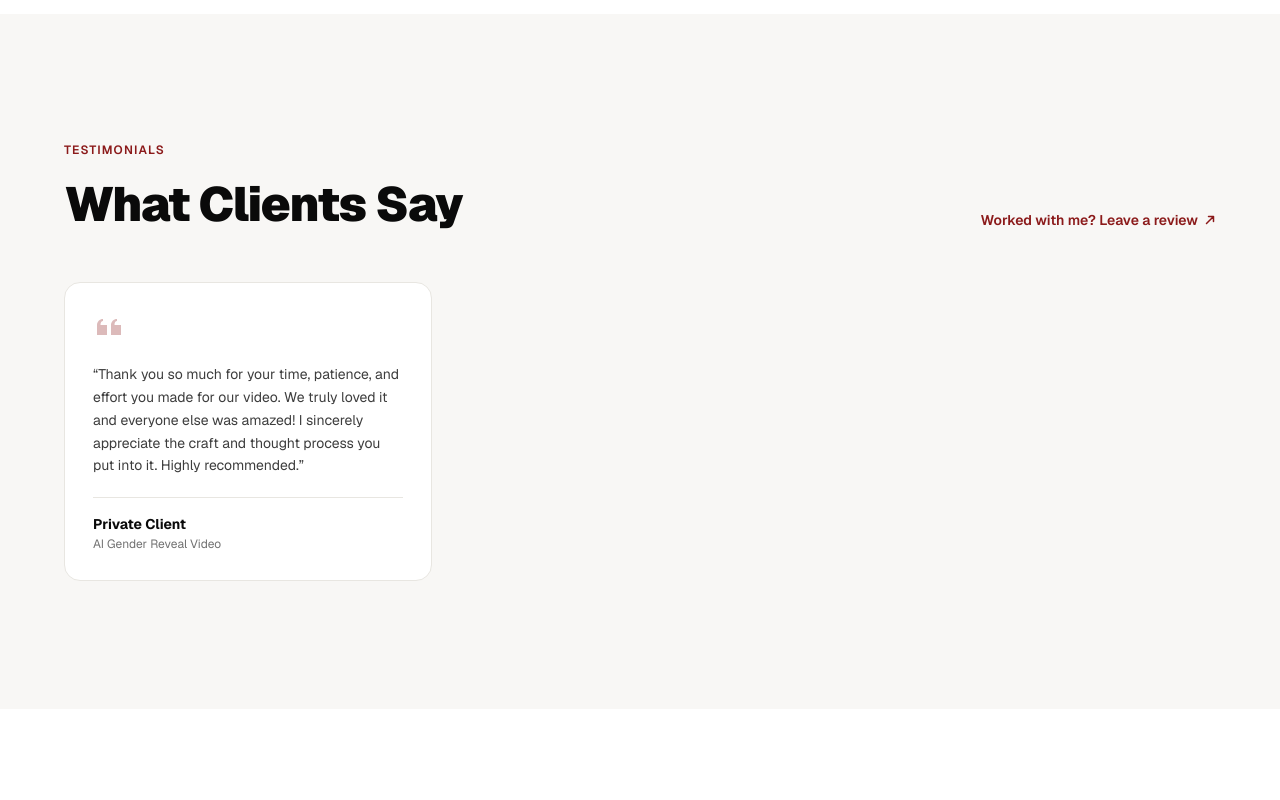
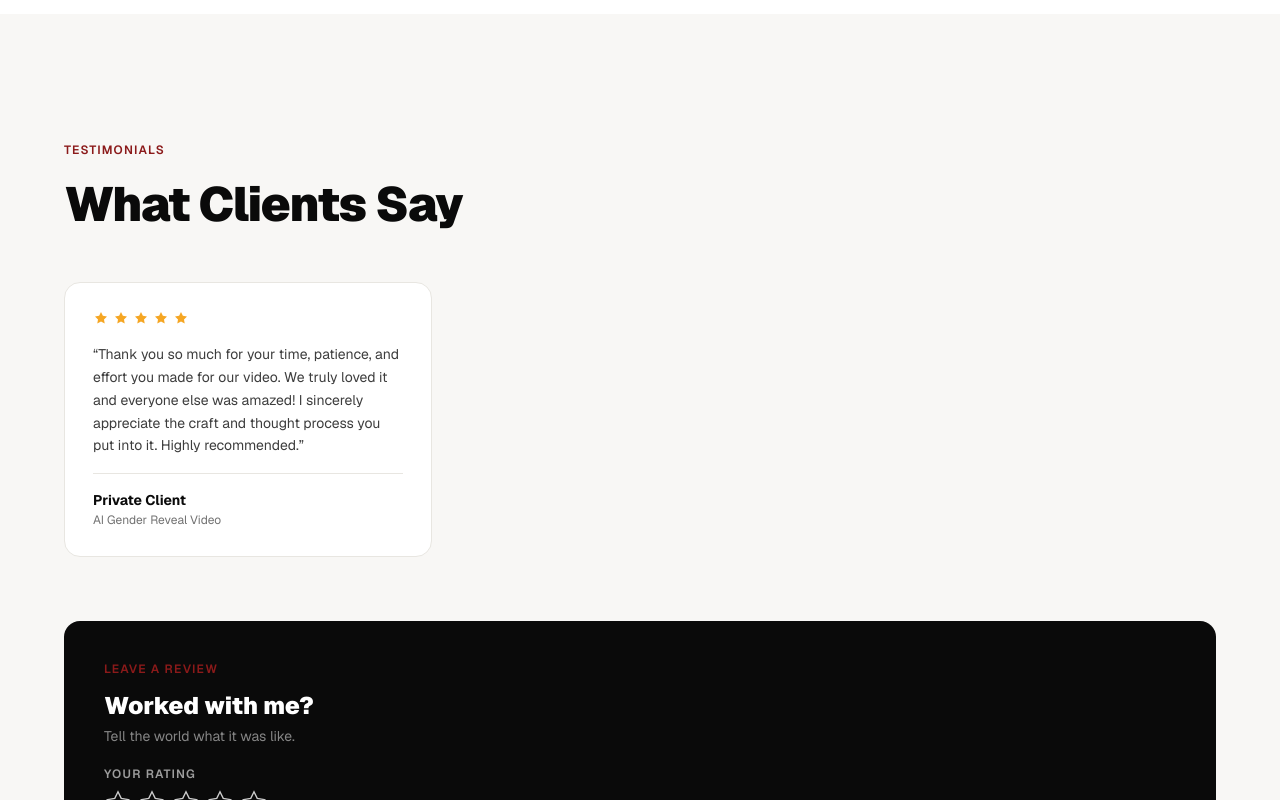
Before and after one commit to MrWest3/westiii-site, a Next.js app: page / in a window 1280 px wide. Shown: the part 11200-12000 px from the top of the page. Built offline with nearby package versions, Linux system fonts and the light colour scheme.

Commit message:
Add interactive review form with star rating, stores to Redis

```diff
--- /dev/null
+++ b/app/api/review/route.ts
@@ -0,0 +1,19 @@
+import { NextRequest, NextResponse } from "next/server";
+import { Redis } from "@upstash/redis";
+
+const redis = Redis.fromEnv();
+
+export async function POST(req: NextRequest) {
+  const { name, project, rating, review } = await req.json();
+
+  if (!name || !review || !rating) {
+    return NextResponse.json({ error: "Missing required fields" }, { status: 400 });
+  }
+
+  await redis.rpush(
+    "west-report-reviews",
+    JSON.stringify({ name, project, rating, review, submittedAt: new Date().toISOString() })
+  );
+
+  return NextResponse.json({ ok: true });
+}
--- a/app/components/Testimonials.tsx
+++ b/app/components/Testimonials.tsx
@@ -1,5 +1,7 @@
 "use client";
 
+import { useState } from "react";
+import { motion, AnimatePresence } from "framer-motion";
 import AnimateIn from "./AnimateIn";
 
 const testimonials = [
@@ -8,27 +10,199 @@ const testimonials = [
       "Thank you so much for your time, patience, and effort you made for our video. We truly loved it and everyone else was amazed! I sincerely appreciate the craft and thought process you put into it. Highly recommended.",
     name: "Private Client",
     project: "AI Gender Reveal Video",
+    rating: 5,
   },
 ];
 
-function QuoteIcon() {
+function Stars({ count = 5 }: { count?: number }) {
   return (
-    <svg width="32" height="32" viewBox="0 0 32 32" fill="none">
-      <path
-        d="M10 8C6.686 8 4 10.686 4 14v10h10V14H7.5C7.5 11.515 8.515 10 10 10V8zm14 0c-3.314 0-6 2.686-6 6v10h10V14h-6.5C21.5 11.515 22.515 10 24 10V8z"
-        fill="var(--crimson)"
-        opacity="0.3"
+    <div className="flex gap-1">
+      {Array.from({ length: count }).map((_, i) => (
+        <svg key={i} width="16" height="16" viewBox="0 0 16 16" fill="#F5A623">
+          <path d="M8 1l1.854 3.756L14 5.528l-3 2.924.708 4.132L8 10.5l-3.708 2.084L5 8.452 2 5.528l4.146-.772L8 1z" />
+        </svg>
+      ))}
+    </div>
+  );
+}
+
+function StarRatingInput({
+  value,
+  onChange,
+}: {
+  value: number;
+  onChange: (v: number) => void;
+}) {
+  const [hovered, setHovered] = useState(0);
+
+  return (
+    <div className="flex gap-1.5">
+      {[1, 2, 3, 4, 5].map((star) => (
+        <button
+          key={star}
+          type="button"
+          onClick={() => onChange(star)}
+          onMouseEnter={() => setHovered(star)}
+          onMouseLeave={() => setHovered(0)}
+          className="transition-transform duration-100 hover:scale-110 focus:outline-none"
+          aria-label={`${star} star${star !== 1 ? "s" : ""}`}
+        >
+          <svg width="28" height="28" viewBox="0 0 16 16" fill={(hovered || value) >= star ? "#F5A623" : "none"} stroke={(hovered || value) >= star ? "#F5A623" : "#ccc"} strokeWidth="0.8">
+            <path d="M8 1l1.854 3.756L14 5.528l-3 2.924.708 4.132L8 10.5l-3.708 2.084L5 8.452 2 5.528l4.146-.772L8 1z" />
+          </svg>
+        </button>
+      ))}
+    </div>
+  );
+}
+
+function ReviewForm() {
+  const [name, setName] = useState("");
+  const [project, setProject] = useState("");
+  const [rating, setRating] = useState(0);
+  const [review, setReview] = useState("");
+  const [status, setStatus] = useState<"idle" | "loading" | "success" | "error">("idle");
+
+  async function handleSubmit(e: React.SyntheticEvent<HTMLFormElement>) {
+    e.preventDefault();
+    if (!rating) return;
+    setStatus("loading");
+    try {
+      const res = await fetch("/api/review", {
+        method: "POST",
+        headers: { "Content-Type": "application/json" },
+        body: JSON.stringify({ name, project, rating, review }),
+      });
+      if (res.ok) setStatus("success");
+      else setStatus("error");
+    } catch {
+      setStatus("error");
+    }
+  }
+
+  const inputClass =
+    "w-full px-4 py-3 rounded-xl border border-[var(--border)] bg-white text-[var(--ink)] text-sm placeholder:text-[var(--muted)] focus:outline-none focus:border-[var(--crimson)] transition-colors duration-200";
+
+  return (
+    <AnimateIn delay={0.2}>
+      <div className="bg-[var(--ink)] rounded-2xl p-8 md:p-10">
+        <AnimatePresence mode="wait">
+          {status === "success" ? (
+            <motion.div
+              key="success"
+              initial={{ opacity: 0, scale: 0.95 }}
+              animate={{ opacity: 1, scale: 1 }}
+              transition={{ duration: 0.4, ease: [0.22, 1, 0.36, 1] }}
+              className="flex flex-col items-center justify-center text-center py-8 gap-4"
+            >
+              <div className="w-14 h-14 rounded-full bg-[var(--crimson)] flex items-center justify-center mb-2">
+                <svg width="24" height="24" viewBox="0 0 24 24" fill="none" stroke="white" strokeWidth="2.5" strokeLinecap="round" strokeLinejoin="round">
+                  <path d="M5 13l4 4L19 7" />
+                </svg>
+              </div>
+              <h4 className="text-white text-xl font-black">Thank you.</h4>
+              <p className="text-white/60 text-sm max-w-sm">
+                Your review has been received. I appreciate you taking the time -- it means a lot.
+              </p>
+            </motion.div>
+          ) : (
+            <motion.form
+              key="form"
+              onSubmit={handleSubmit}
+              initial={{ opacity: 1 }}
+              exit={{ opacity: 0 }}
+              className="space-y-5"
+            >
+              <div>
+                <p className="text-xs font-semibold tracking-widest uppercase text-[var(--crimson)] mb-3">
+                  Leave a Review
+                </p>
+                <h3 className="text-white text-2xl font-black leading-snug mb-1">
+                  Worked with me?
+                </h3>
+                <p className="text-white/50 text-sm">Tell the world what it was like.</p>
+              </div>
+
+              {/* Star rating */}
+              <div>
+                <label className="block text-white/60 text-xs font-semibold uppercase tracking-widest mb-2">
+                  Your Rating
+                </label>
+                <StarRatingInput value={rating} onChange={setRating} />
+                {status === "error" && !rating && (
+                  <p className="text-red-400 text-xs mt-1">Please select a rating.</p>
+                )}
+              </div>
+
+              <div className="grid sm:grid-cols-2 gap-4">
+                <div>
+                  <label className="block text-white/60 text-xs font-semibold uppercase tracking-widest mb-2">
+                    Your Name
+                  </label>
+                  <input
+                    type="text"
+                    required
+                    value={name}
+                    onChange={(e) => setName(e.target.value)}
+                    placeholder="Jane Smith"
+                    className={inputClass}
                   />
-    </svg>
+                </div>
+                <div>
+                  <label className="block text-white/60 text-xs font-semibold uppercase tracking-widest mb-2">
+                    What We Worked On
+                  </label>
+                  <input
+                    type="text"
+                    value={project}
+                    onChange={(e) => setProject(e.target.value)}
+                    placeholder="AI Brand Campaign, AIOS, etc."
+                    className={inputClass}
+                  />
+                </div>
+              </div>
+
+              <div>
+                <label className="block text-white/60 text-xs font-semibold uppercase tracking-widest mb-2">
+                  Your Review
+                </label>
+                <textarea
+                  required
+                  value={review}
+                  onChange={(e) => setReview(e.target.value)}
+                  placeholder="Share your experience working with David..."
+                  rows={4}
+                  className={`${inputClass} resize-none`}
+                />
+              </div>
+
+              {status === "error" && (
+                <p className="text-red-400 text-sm">Something went wrong. Please try again.</p>
+              )}
+
+              <button
+                type="submit"
+                disabled={status === "loading" || !rating}
+                className="w-full sm:w-auto px-8 py-3.5 bg-[var(--crimson)] text-white text-sm font-semibold rounded-xl hover:bg-[var(--crimson-light)] transition-colors duration-200 disabled:opacity-50 disabled:cursor-not-allowed"
+              >
+                {status === "loading" ? "Submitting..." : "Submit Review"}
+              </button>
+            </motion.form>
+          )}
+        </AnimatePresence>
+      </div>
+    </AnimateIn>
   );
 }
 
 export default function Testimonials() {
   return (
     <section id="testimonials" className="py-24 md:py-32 px-6 bg-[var(--surface)]">
-      <div className="max-w-6xl mx-auto">
-        <div className="flex flex-wrap items-end justify-between gap-4 mb-12">
+      <div className="max-w-6xl mx-auto space-y-16">
+
+        {/* Header + cards */}
         <div>
+          <div className="mb-12">
             <AnimateIn>
               <p className="text-xs font-semibold tracking-widest uppercase text-[var(--crimson)] mb-4">
                 Testimonials
@@ -40,30 +214,12 @@ export default function Testimonials() {
               </h2>
             </AnimateIn>
           </div>
-          <AnimateIn delay={0.15}>
-            <a
-              href="mailto:StudioWest3@proton.me?subject=Review%20for%20David%20West%20III&body=Hi%20David%2C%20I%20wanted%20to%20leave%20a%20review%20for%20the%20work%20you%20did%3A"
-              className="text-sm font-semibold text-[var(--crimson)] hover:underline inline-flex items-center gap-1.5 pb-1"
-            >
-              Worked with me? Leave a review
-              <svg width="12" height="12" viewBox="0 0 12 12" fill="none">
-                <path
-                  d="M2.5 9.5L9.5 2.5M9.5 2.5H4.5M9.5 2.5V7.5"
-                  stroke="currentColor"
-                  strokeWidth="1.5"
-                  strokeLinecap="round"
-                  strokeLinejoin="round"
-                />
-              </svg>
-            </a>
-          </AnimateIn>
-        </div>
 
           <div className="grid md:grid-cols-2 lg:grid-cols-3 gap-6">
             {testimonials.map((t, i) => (
               <AnimateIn key={i} delay={0.05 * i}>
-              <div className="border border-[var(--border)] rounded-2xl p-7 bg-white flex flex-col gap-5 h-full">
-                <QuoteIcon />
+                <div className="border border-[var(--border)] rounded-2xl p-7 bg-white flex flex-col gap-4 h-full">
+                  <Stars count={t.rating} />
                   <p className="text-[var(--ink-secondary)] leading-relaxed text-sm flex-1">
                     &ldquo;{t.quote}&rdquo;
                   </p>
@@ -76,6 +232,11 @@ export default function Testimonials() {
             ))}
           </div>
         </div>
+
+        {/* Review form */}
+        <ReviewForm />
+
+      </div>
     </section>
   );
 }
```
Lines whose indentation alone changed are shown as unchanged.
